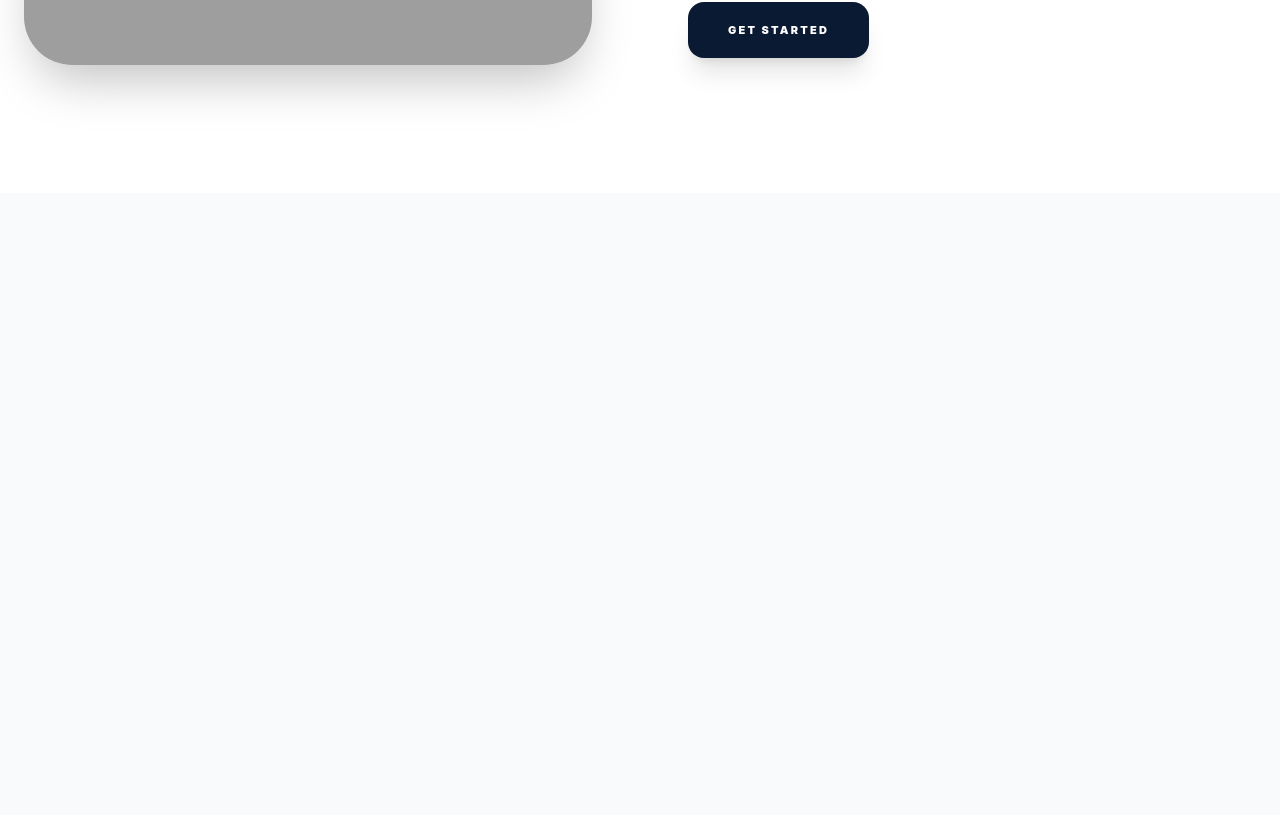
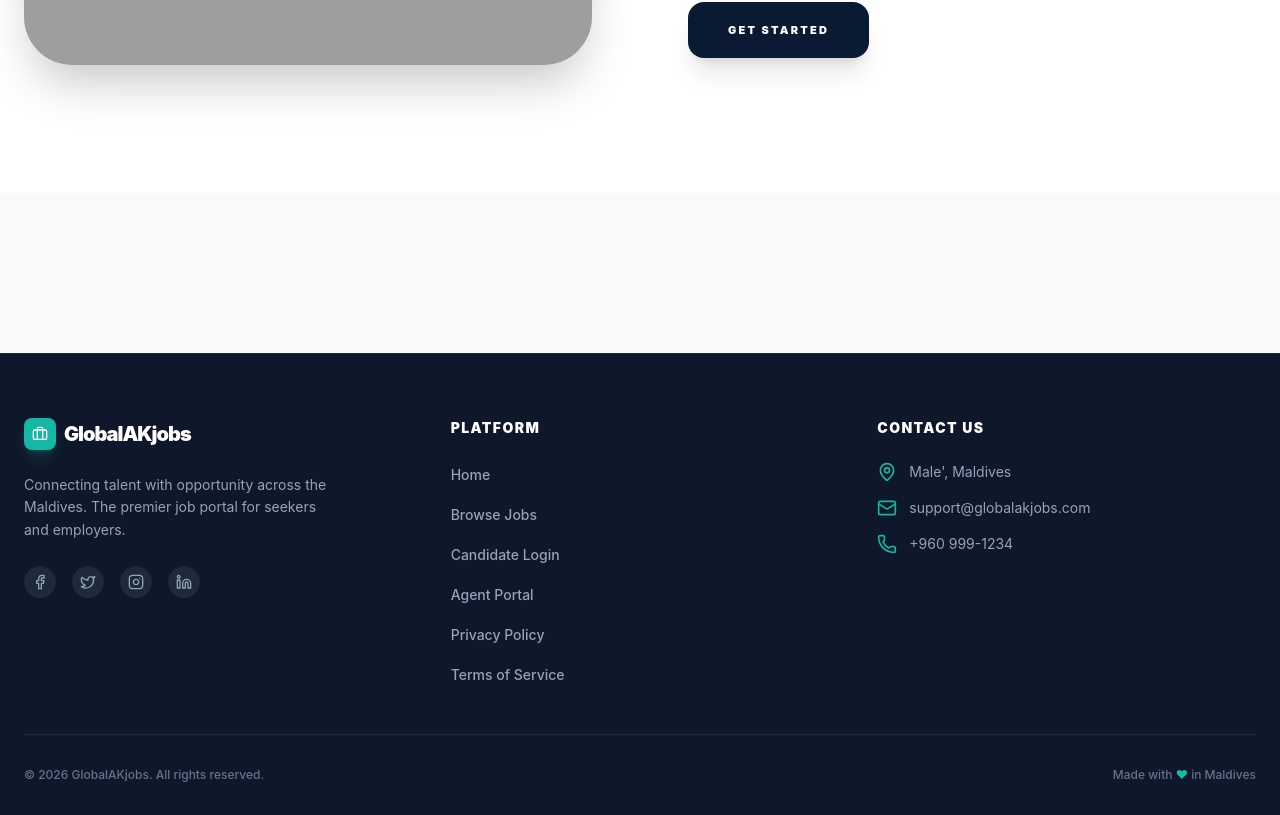
Before and after one commit to LUCIFERLAMO/Maldives, a React (Vite) app: page / in a window 1280 px wide. Shown: the part 1530-2345 px from the top of the page. Before the commit the page ends 1883 px from the top, so only its background shows below. Built offline with nearby package versions, Linux system fonts and the light colour scheme; no server answers; grey boxes are pictures that could not be loaded.

Commit message:
added a footer

```diff
--- a/src/App.jsx
+++ b/src/App.jsx
@@ -1,5 +1,6 @@
 import { BrowserRouter, Routes, Route, Link, useLocation } from 'react-router-dom';
 import Navbar from './components/Navbar';
+import Footer from './components/Footer';
 import ScrollToTop from './components/ScrollToTop';
 import HomePage from './pages/HomePage';
 import BrowseJobsPage from './pages/BrowseJobsPage';
@@ -93,10 +94,11 @@ const AppContent = () => {
                             </ProtectedRoute>
                         }
                     />
+                    {/* </Route> removed */}
                 </Routes>
             </main>
-
-        </div>
+            {!isDashboard && <Footer />}
+        </div >
     );
 };
 
--- /dev/null
+++ b/src/components/Footer.jsx
@@ -0,0 +1,86 @@
+
+import React from 'react';
+import { Link } from 'react-router-dom';
+import { Briefcase, Facebook, Twitter, Instagram, Linkedin, Mail, Phone, MapPin } from 'lucide-react';
+
+const Footer = () => {
+    const currentYear = new Date().getFullYear();
+
+    return (
+        <footer className="bg-[#0f172a] border-t border-slate-800 pt-16 pb-8">
+            <div className="container mx-auto px-6">
+                <div className="grid grid-cols-1 md:grid-cols-3 gap-12 mb-12">
+                    {/* Brand Column */}
+                    <div className="space-y-6">
+                        <Link to="/" className="flex items-center gap-2 font-black text-xl text-white tracking-tighter">
+                            <div className="w-8 h-8 bg-teal-500 rounded-lg flex items-center justify-center text-white text-sm shadow-lg shadow-teal-500/20">
+                                <Briefcase className="w-4 h-4" />
+                            </div>
+                            <span>GlobalAKjobs</span>
+                        </Link>
+                        <p className="text-slate-400 text-sm leading-relaxed max-w-xs">
+                            Connecting talent with opportunity across the Maldives. The premier job portal for seekers and employers.
+                        </p>
+                        <div className="flex items-center gap-4">
+                            <a href="#" className="w-8 h-8 rounded-full bg-slate-800 text-slate-400 flex items-center justify-center hover:bg-teal-500/10 hover:text-teal-400 transition-all">
+                                <Facebook className="w-4 h-4" />
+                            </a>
+                            <a href="#" className="w-8 h-8 rounded-full bg-slate-800 text-slate-400 flex items-center justify-center hover:bg-teal-500/10 hover:text-teal-400 transition-all">
+                                <Twitter className="w-4 h-4" />
+                            </a>
+                            <a href="#" className="w-8 h-8 rounded-full bg-slate-800 text-slate-400 flex items-center justify-center hover:bg-teal-500/10 hover:text-teal-400 transition-all">
+                                <Instagram className="w-4 h-4" />
+                            </a>
+                            <a href="#" className="w-8 h-8 rounded-full bg-slate-800 text-slate-400 flex items-center justify-center hover:bg-teal-500/10 hover:text-teal-400 transition-all">
+                                <Linkedin className="w-4 h-4" />
+                            </a>
+                        </div>
+                    </div>
+
+                    {/* Platform & Support Links */}
+                    <div>
+                        <h3 className="text-sm font-black text-white uppercase tracking-widest mb-6">Platform</h3>
+                        <ul className="space-y-4">
+                            <li><Link to="/" className="text-sm text-slate-400 hover:text-teal-400 font-medium transition-colors">Home</Link></li>
+                            <li><Link to="/jobs" className="text-sm text-slate-400 hover:text-teal-400 font-medium transition-colors">Browse Jobs</Link></li>
+                            <li><Link to="/login" className="text-sm text-slate-400 hover:text-teal-400 font-medium transition-colors">Candidate Login</Link></li>
+                            <li><Link to="/login/agent" className="text-sm text-slate-400 hover:text-teal-400 font-medium transition-colors">Agent Portal</Link></li>
+                            <li><Link to="/support" className="text-sm text-slate-400 hover:text-teal-400 font-medium transition-colors">Privacy Policy</Link></li>
+                            <li><Link to="/support" className="text-sm text-slate-400 hover:text-teal-400 font-medium transition-colors">Terms of Service</Link></li>
+                        </ul>
+                    </div>
+
+                    {/* Contact Info */}
+                    <div>
+                        <h3 className="text-sm font-black text-white uppercase tracking-widest mb-6">Contact Us</h3>
+                        <ul className="space-y-4">
+                            <li className="flex items-start gap-3">
+                                <MapPin className="w-5 h-5 text-teal-500 shrink-0" />
+                                <span className="text-sm text-slate-400">Male', Maldives</span>
+                            </li>
+                            <li className="flex items-center gap-3">
+                                <Mail className="w-5 h-5 text-teal-500 shrink-0" />
+                                <a href="mailto:support@globalakjobs.com" className="text-sm text-slate-400 hover:text-teal-400 transition-colors">support@globalakjobs.com</a>
+                            </li>
+                            <li className="flex items-center gap-3">
+                                <Phone className="w-5 h-5 text-teal-500 shrink-0" />
+                                <a href="tel:+9609991234" className="text-sm text-slate-400 hover:text-teal-400 transition-colors">+960 999-1234</a>
+                            </li>
+                        </ul>
+                    </div>
+                </div>
+
+                <div className="border-t border-slate-800 pt-8 flex flex-col md:flex-row items-center justify-between gap-4">
+                    <p className="text-xs text-slate-500 font-medium">
+                        &copy; {currentYear} GlobalAKjobs. All rights reserved.
+                    </p>
+                    <p className="text-xs text-slate-500 font-medium">
+                        Made with <span className="text-teal-500">♥</span> in Maldives
+                    </p>
+                </div>
+            </div>
+        </footer>
+    );
+};
+
+export default Footer;
```
